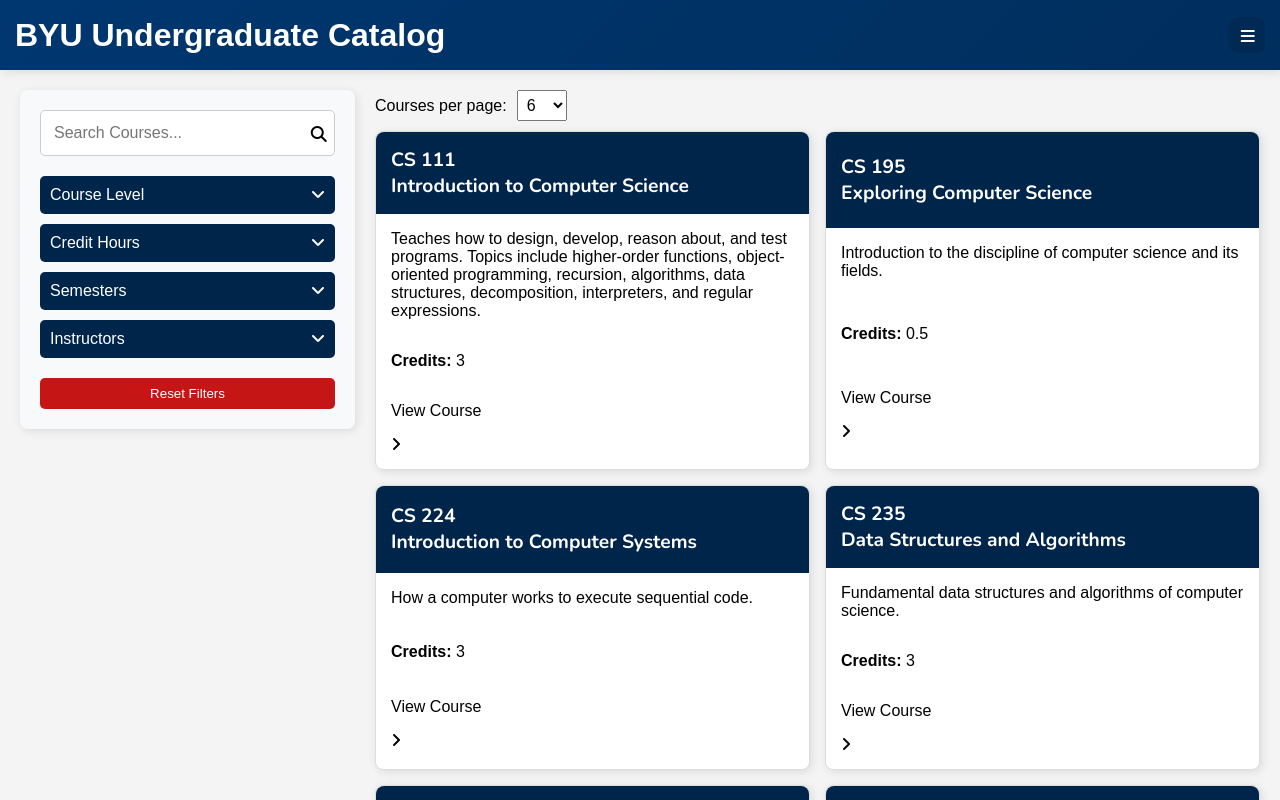
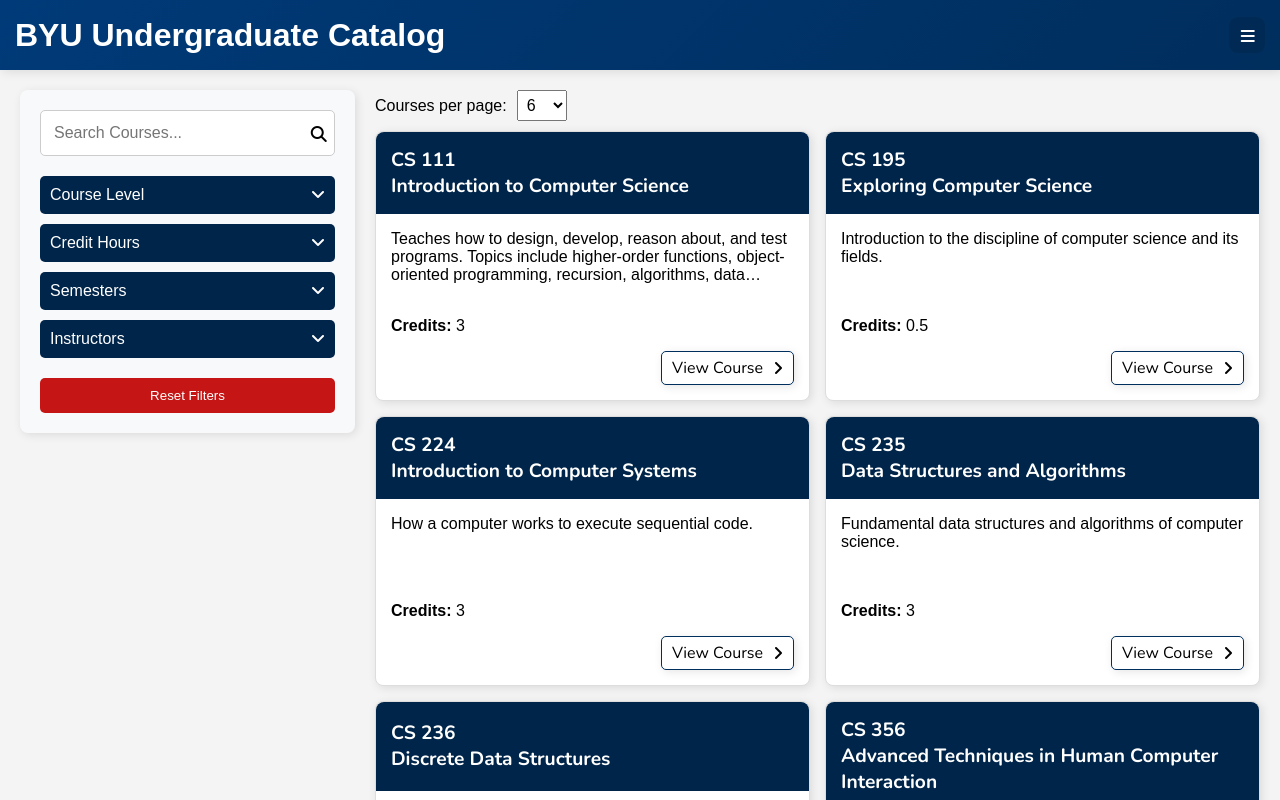
Before and after one commit to bertandfrogs/card_sorting, a React (Vite) app: page / in a window 1280 px wide. Shown: the top 800 px of the page. Built offline with nearby package versions, Linux system fonts and the light colour scheme.

Commit message:
Added arrow icons to filter categories

```diff
--- a/src/styles.css
+++ b/src/styles.css
@@ -4,6 +4,12 @@
 	--header-height: 5vh;
 	--footer-height: 5vh;
 	--box-shadow: 2px 2px 10px rgba(0, 0, 0, 0.1);
+	--theme-navy-light: #003a78;
+	--theme-navy: #002e5d;
+	--theme-navy-dark: #00254a;
+	--theme-white: white;
+	--theme-light-white: #f4f4f4;
+	--theme-light-gray: #f8f9fa;
 }
 
 body {
@@ -21,7 +27,12 @@
 
 .header {
 	height: var(--header-height);
-	background: linear-gradient(-45deg, rgba(0, 46, 93, 1) 0%, rgba(0, 55, 112, 1) 100%);
+	background: var(--theme-navy);
+	background: linear-gradient(
+		-45deg,
+		var(--theme-navy) 0%,
+		var(--theme-navy-light) 100%
+	);
 	color: white;
 	padding: 15px;
 	display: flex;
@@ -65,7 +76,12 @@
 }
 
 .footer {
-	background: linear-gradient(-45deg, rgba(0, 46, 93, 1) 0%, rgba(0, 55, 112, 1) 100%);
+	background: var(--theme-navy);
+	background: linear-gradient(
+		-45deg,
+		var(--theme-navy) 0%,
+		var(--theme-navy-light) 100%
+	);
 	color: white;
 	text-align: center;
 	padding: 10px;
@@ -91,7 +107,10 @@
 	border-radius: 8px;
 	box-shadow: var(--box-shadow);
 	position: sticky;
-	top: calc(var(--header-height) + var(--header-footer-padding) + var(--main-padding));
+	top: calc(
+		var(--header-height) + var(--header-footer-padding) +
+			var(--main-padding)
+	);
 	height: fit-content;
 }
 
@@ -135,7 +154,7 @@
 .dropdown-btn {
 	width: 100%;
 	padding: 10px;
-	background: #00254A;
+	background: #00254a;
 	color: white;
 	border: none;
 	cursor: pointer;
@@ -191,7 +210,7 @@
 }
 
 .selected-filter {
-	background: #00254A;
+	background: #00254a;
 	color: white;
 	padding: 5px 8px;
 	border-radius: 5px;
@@ -240,6 +259,8 @@
 	color: white;
 	border: none;
 	cursor: pointer;
+	justify-content: space-between;
+	padding: 10px;
 	border-radius: 5px;
 	transition: background 0.2s;
 }
@@ -270,24 +291,71 @@
 	border-radius: 8px;
 	background: white;
 	box-shadow: var(--box-shadow);
+	background: var(--theme-white);
+	box-shadow: 2px 2px 10px rgba(0, 0, 0, 0.1);
 	transition: transform 0.2s ease-in-out;
 	display: grid;
 }
 
 .course-card-header {
-	background: #00254A;
+	background: #00254a;
 	font-family: "Nunito";
 	font-weight: 700;
 	font-size: larger;
 	margin: -15px -15px 0;
 	border-radius: 8px 8px 0 0;
 	padding: 15px;
-	color: white;
+	color: var(--theme-white);
 	align-content: center;
 }
 
 .course-card:hover {
 	transform: translateY(-3px);
+}
+
+.course-description {
+	min-height: 55px;
+	overflow: hidden;
+	text-overflow: ellipsis;
+	display: -webkit-box;
+	display: box;
+	-webkit-line-clamp: 3; /* Limits to 3 lines */
+	line-clamp: 3;
+	-webkit-box-orient: vertical;
+	box-orient: vertical;
+	word-break: break-word;
+}
+
+.view-course-btn {
+	display: flex;
+	align-items: center;
+	max-width: 150px;
+	justify-self: end;
+	align-self: end;
+	background-color: var(--theme-white);
+	color: black;
+	padding: 5px 10px;
+	height: fit-content;
+	text-decoration: none;
+	border-radius: 5px;
+	border: 1px solid var(--theme-navy);
+	box-shadow: var(--box-shadow);
+	cursor: pointer;
+	transition: background ease-in-out .2s;
+}
+
+.view-course-btn:hover {
+	background-color: #b7c1cb;
+}
+
+.course-btn-text {
+	font-family: "Nunito";
+	margin: 0;
+	padding-right: 10px;
+}
+
+/* Pagination Controls */
+.pagination-controls {
 }
 
 /* Pagination */
@@ -312,7 +380,7 @@
 }
 
 .pagination button {
-	background-color: #002e5d;
+	background-color: var(--theme-navy);
 	color: white;
 	border: none;
 	padding: 8px 15px;
```
Also changed, not shown: 5 other files (tests, documents, lock files or other folders). Lines whose indentation alone changed are shown as unchanged.
